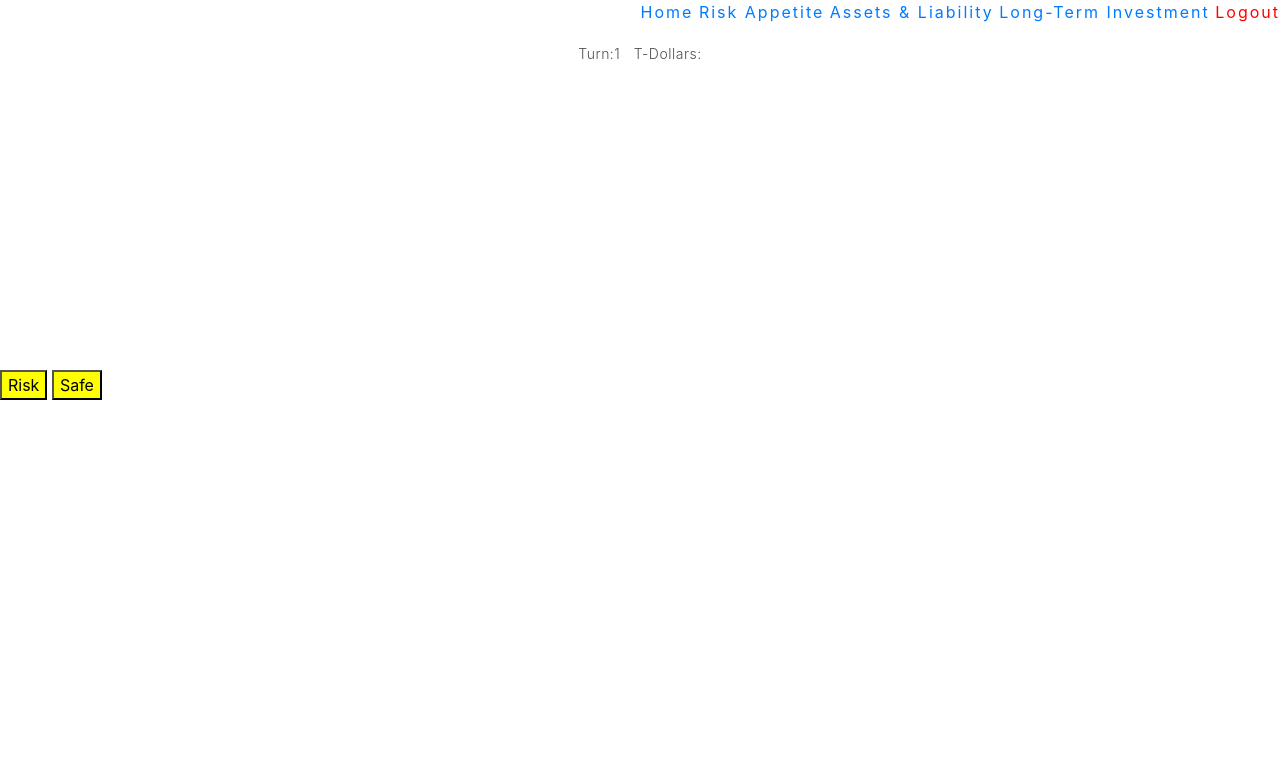
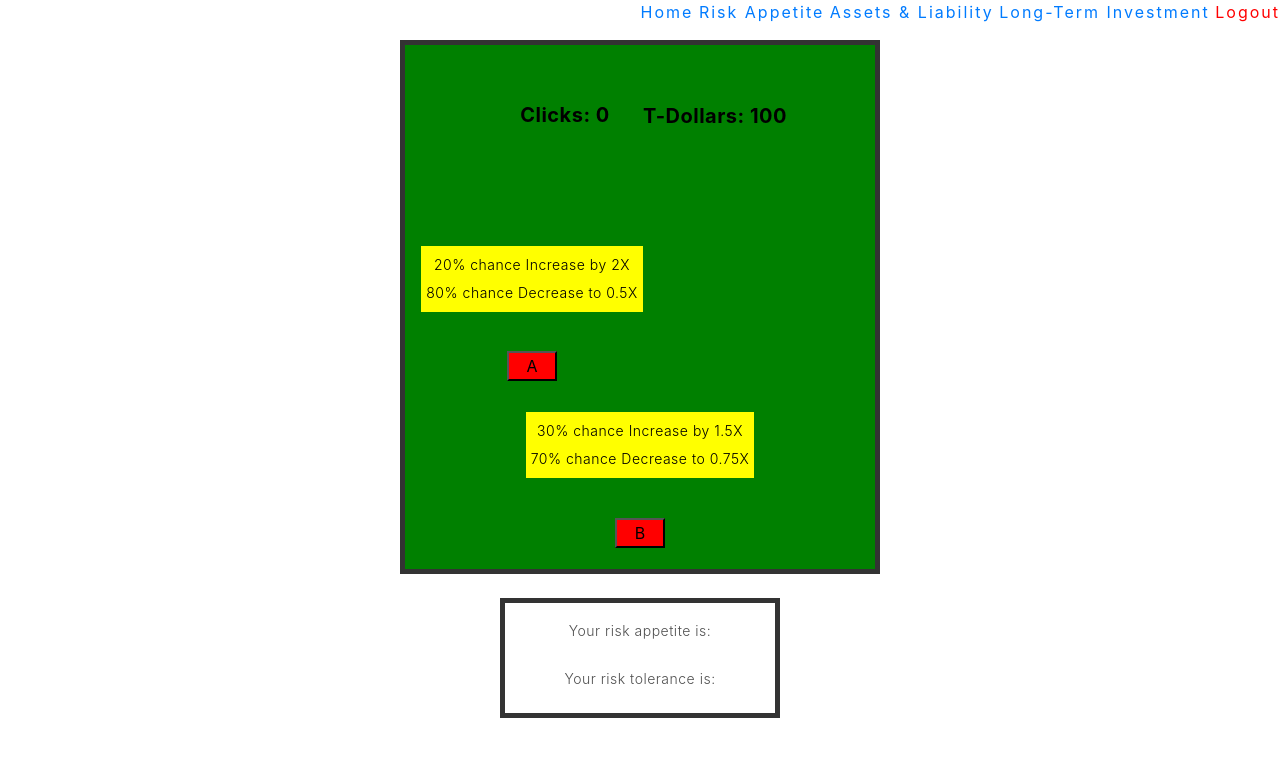
Before and after one commit to jcfrantz-2018/5thumbs, a PHP site: page /Risk.php in a window 1280 px wide. Shown: the top 757 px of the page. Run offline with PHP 8.4, Linux system fonts and the light colour scheme; the visitor is signed in with stand-in values (Sample User, id 1); data comes from the database, SQL or seed files in the repository.

Commit message:
Risk.php still in progress

```diff
--- a/Frontend/Risk.php
+++ b/Frontend/Risk.php
@@ -53,49 +53,91 @@ $username = $_SESSION['username'];
 $dao = new T_DollarsDAO();
 
 $amount = $dao->getT_DollarsbyUsername($username);
-$turn = 1;
 
 ?>
 
 <html>
-<div>
-  <id="game" align=center style="text_align:center">
-     <body>
-        <p id='p1'>Turn:<?php echo $turn ?> &nbsp T-Dollars:<?php echo $amount ?></p>
+<div style="text-align: center; border: 5px solid; margin-left: 400px; margin-right: 400px;background-color:green">
+    <body>
+      <div style="display: inline">
+        <p id='p0' style="margin-top: 50px; margin-right: 150px;font-weight: 700;color: black;font-size: 20px">Clicks: 0</p>
+        <p id='p1' style="margin-bottom: 100px; margin-top: -59px; margin-left: 150px;font-weight: 700;color: black;font-size: 20px">T-Dollars: 100</p>
+      </div>
+      <div class="button-wrapper" style="text-align:center;display:inline-block; margin:10px;">
+        <p id='p2' style="padding: 5px; background-color:yellow;color:black;margin-bottom: -10px">20% chance Increase by 2X</p>
+        <p id='p3' style="padding: 5px; background-color:yellow;color:black;margin-bottom: -10px">80% chance Decrease to 0.5X</p>
+        <button id="apt" onclick="myRisk()" style="background-color:red;margin-left:auto;margin-right:auto;display:inline-block;margin-top:22%;margin-bottom:5%; width: 50px">A</button>
+      </div>
+        &nbsp &nbsp &nbsp &nbsp &nbsp &nbsp &nbsp &nbsp &nbsp &nbsp &nbsp &nbsp &nbsp &nbsp &nbsp &nbsp &nbsp &nbsp &nbsp &nbsp &nbsp &nbsp &nbsp &nbsp
+      <div class="button-wrapper" style="text-align:center;display:inline-block; margin:10px;">
+        <p id='p4' style="padding: 5px; background-color:yellow;color:black;margin-bottom: -10px">30% chance Increase by 1.5X</p>
+        <p id='p5' style="padding: 5px; background-color:yellow;color:black;margin-bottom: -10px">70% chance Decrease to 0.75X</p>
+        <button id="opt" onclick="mySafe()" style="background-color:red;margin-left:auto;margin-right:auto;display:inline-block;margin-top:22%;margin-bottom:5%; width: 50px">B</button>
+      </div>
+     </body>
 
-        <button onclick="myRisk()" style="background-color:yellow;margin-left:auto;margin-right:auto;display:inline-block;margin-top:22%;margin-bottom:0%">Risk</button>
-        <button onclick="mySafe()" style="background-color:yellow;margin-left:auto;margin-right:auto;display:inline-block;margin-top:22%;margin-bottom:0%">Safe</button>
-
-     </body>
 <script>
 
-function myRisk() {
-  var total = 0;
-  var amount = "<?php echo $amount ?>";
-  var turn = "<?php echo $turn ?>";
-  var rand = Math.floor(Math.random() * 90) + 10;
+var given1 = 20;
+var given2 = 30;
+var total1 = 20;
+var total2 = 30;
+function amount(a, b){
+   amount = a * b;
+   a = amount
+   return amount;
+}
 
-  if(rand > 50){
-      document.getElementById("p1").innerHTML = "Turn: " + turn + " T-Dollars: " + (amount * 2);
+var count = (function () {
+  var counter = 0;
+  return function () {
+    return counter +=1;
+    }
+})();
+
+// function myRisk() {
+//   var rand = Math.floor(Math.random() * 90) + 10;
+
+//   if(rand > 50){
+//     document.getElementById("p0").innerHTML = "Clicks: " + clicks;
+//       document.getElementById("p1").innerHTML = "T-Dollars: " + (amount * 2)amount;
+//       document.getElementById("p2").innerHTML = rand + "% chance Increase by 2X";
+//       document.getElementById("p3").innerHTML = (100-rand) + "% chance Decrease to 0.5X";
+
+// } else {
+//   document.getElementById("p0").innerHTML = "Clicks: " + clicks;
+//       document.getElementById("p1").innerHTML = "T-Dollars: " + (amount * 0.5)amount;
+//       document.getElementById("p2").innerHTML = rand + "% chance Increase by 2X";
+//       document.getElementById("p3").innerHTML = (100-rand) + "% chance Decrease to 0.5X";
+// }
+// }
+
+function mySafe() {
+
+  var rand1 = Math.floor(Math.random() * 101);
+  var rand2 = Math.floor(Math.random() * 81) + 10;
+
+  if(rand1 > given2){
+      document.getElementById("p0").innerHTML = "Clicks: " + count();
+      document.getElementById("p1").innerHTML = "T-Dollars: " + amount(100, 1.5);
+      document.getElementById("p4").innerHTML = rand2 + "% chance Increase by 1.5X";
+      document.getElementById("p5").innerHTML = (100-rand2) + "% chance Decrease to 0.75X";
+      given2 = rand2;
 } else {
-      document.getElementById("p1").innerHTML = "Turn: " + turn + " T-Dollars: " + (amount * 0.5);
+      document.getElementById("p0").innerHTML = "Clicks: " + count();
+      document.getElementById("p1").innerHTML = "T-Dollars: " + amount(100, 1.5);
+      document.getElementById("p4").innerHTML = rand2 + "% chance Increase by 1.5X";
+      document.getElementById("p5").innerHTML = (100-rand2) + "% chance Decrease to 0.75X";
+      given2 = rand2;
+
 }
 }
-
-function mySafe() {
-  var total = 0;
-  var amount = "<?php echo $amount ?>";
-  var turn = parseInt("<?php echo $turn ?>");
-  var rand = Math.floor(Math.random() * 90) + 10;
-  var turn = turn + 1;
-
-  if(rand > 30){
-      document.getElementById("p1").innerHTML = "Turn: " + turn + " T-Dollars: " + (amount * 1.5);
-} else {
-      document.getElementById("p1").innerHTML = "Turn: " + turn + " T-Dollars: " + (amount * 0.75);
-}
-}
-
 </script>
+</body>
+</div>
+<br>
+<div style="text-align: center;border: 5px solid;margin-left: 500px; margin-right: 500px ">
+<p style="margin-top: 5%">Your risk appetite is:</p>
+<p>Your risk tolerance is:</p>
 </div>
 <html>
```
